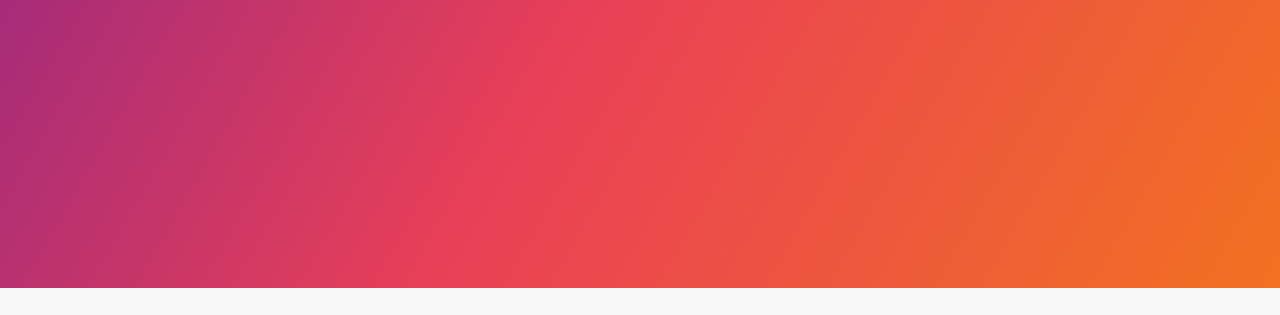
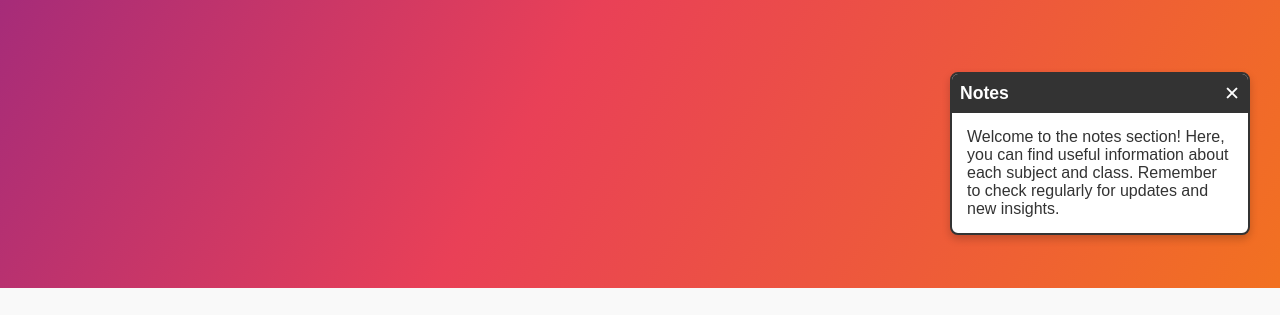
Before and after one commit to aayushsing/course-, a plain HTML site: page index.html in a window 1280 px wide. Shown: the part 485-800 px from the top of the page. Drawn offline with Linux system fonts and the light colour scheme.

Commit message:
Update index.html
in index.html add not window

```diff
--- a/index.html
+++ b/index.html
@@ -194,6 +194,66 @@
             object-fit: cover;
             border-radius: 8px;
         }
+          #notesBox {
+            position: fixed;
+            bottom: 80px;
+            right: 30px;
+            width: 300px;
+            background-color: #fff;
+            border: 2px solid #333;
+            border-radius: 8px;
+            box-shadow: 0px 4px 8px rgba(0, 0, 0, 0.2);
+            overflow: hidden;
+            display: none; /* Hidden by default */
+            z-index: 100;
+        }
+
+        #notesBoxHeader {
+            background-color: #333;
+            color: white;
+            padding: 8px;
+            display: flex;
+            justify-content: space-between;
+            align-items: center;
+        }
+
+        #notesBoxHeader h4 {
+            margin: 0;
+            font-size: 1.1em;
+        }
+
+        #notesBoxHeader button {
+            background: transparent;
+            color: white;
+            border: none;
+            font-size: 1.2em;
+            cursor: pointer;
+        }
+
+        #notesBoxContent {
+            padding: 15px;
+            color: #333;
+            font-size: 1em;
+        }
+
+        /* Minimized Button */
+        #notesMinimized {
+            position: fixed;
+            bottom: 80px;
+            right: 30px;
+            width: 50px;
+            height: 50px;
+            background-color: #333;
+            color: #fff;
+            border-radius: 50%;
+            display: flex;
+            align-items: center;
+            justify-content: center;
+            font-size: 24px;
+            cursor: pointer;
+            z-index: 100;
+        }
+
     </style>
 </head>
 <body>
@@ -281,7 +341,19 @@
             </div>
         </div>
     </section>
+    <!-- Floating Notes Window -->
+    <div id="notesBox">
+        <div id="notesBoxHeader">
+            <h4>Notes</h4>
+            <button onclick="closeNotesBox()">✕</button>
+        </div>
+        <div id="notesBoxContent">
+            <p>Welcome to the notes section! Here, you can find useful information about each subject and class. Remember to check regularly for updates and new insights.</p>
+        </div>
+    </div>
 
+    <!-- Minimized Button -->
+    <div id="notesMinimized" onclick="openNotesBox()">📝</div>
     <!-- Footer Section -->
     <footer>
         <p>&copy; 2024 Subjectify. All Rights Reserved.</p>
@@ -309,6 +381,23 @@
                 behavior: "smooth"
             });
         }
+          // Function to open the notes box
+        function openNotesBox() {
+            document.getElementById("notesBox").style.display = "block";
+            document.getElementById("notesMinimized").style.display = "none";
+        }
+
+        // Function to close the notes box and minimize
+        function closeNotesBox() {
+            document.getElementById("notesBox").style.display = "none";
+            document.getElementById("notesMinimized").style.display = "flex";
+        }
+
+        // Automatically open the notes box when the website loads
+        window.onload = function() {
+            openNotesBox();
+        };
+
     </script>
 
 </body>
```
